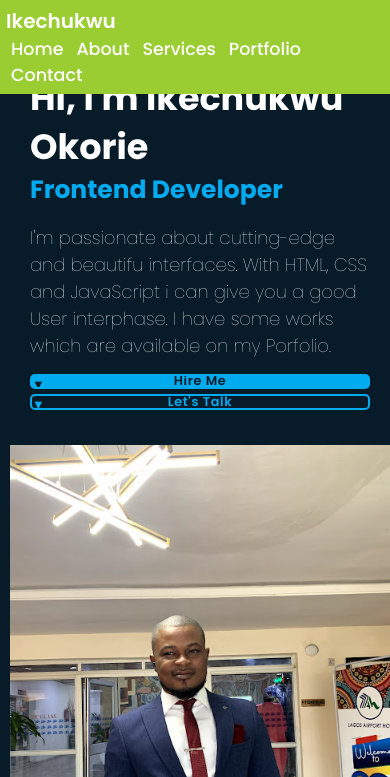
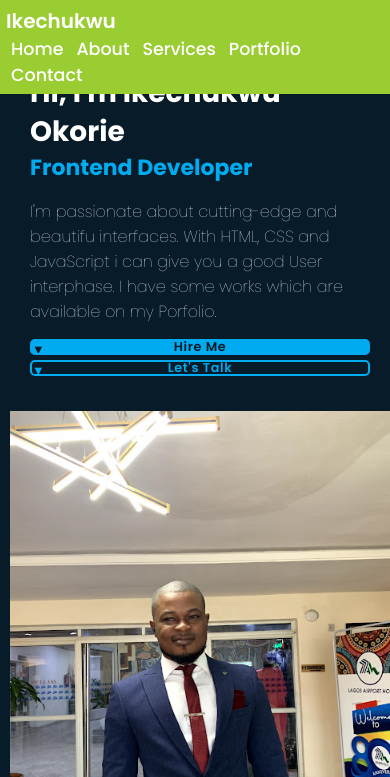
Before and after one commit to okorieiky/Portfolio-project, a plain HTML site: page index.html in a window 390 px wide. Shown: the top 777 px of the page. Drawn offline with Linux system fonts and the light colour scheme.

Commit message:
Add files via upload

```diff
--- a/style.css
+++ b/style.css
@@ -263,7 +263,8 @@ body {
   }
 
   .home-content h1 {
-    font-size: 4rem;
+    font-size: 3rem;
+    padding-top: 3.5rem;
   }
 
   .home-content h3 {
@@ -350,16 +351,16 @@ body {
   }
 
   .home-content h1 {
-    font-size: 3.5rem;
+    font-size: 2.8rem;
     padding-top: 3.3rem;
   }
 
   .home-content h3 {
-    font-size: 2.5rem;
+    font-size: 2.2rem;
   }
 
   .home-content p {
-    font-size: 1.8rem;
+    font-size: 1.6rem;
   }
 
   .btn-box {
```
